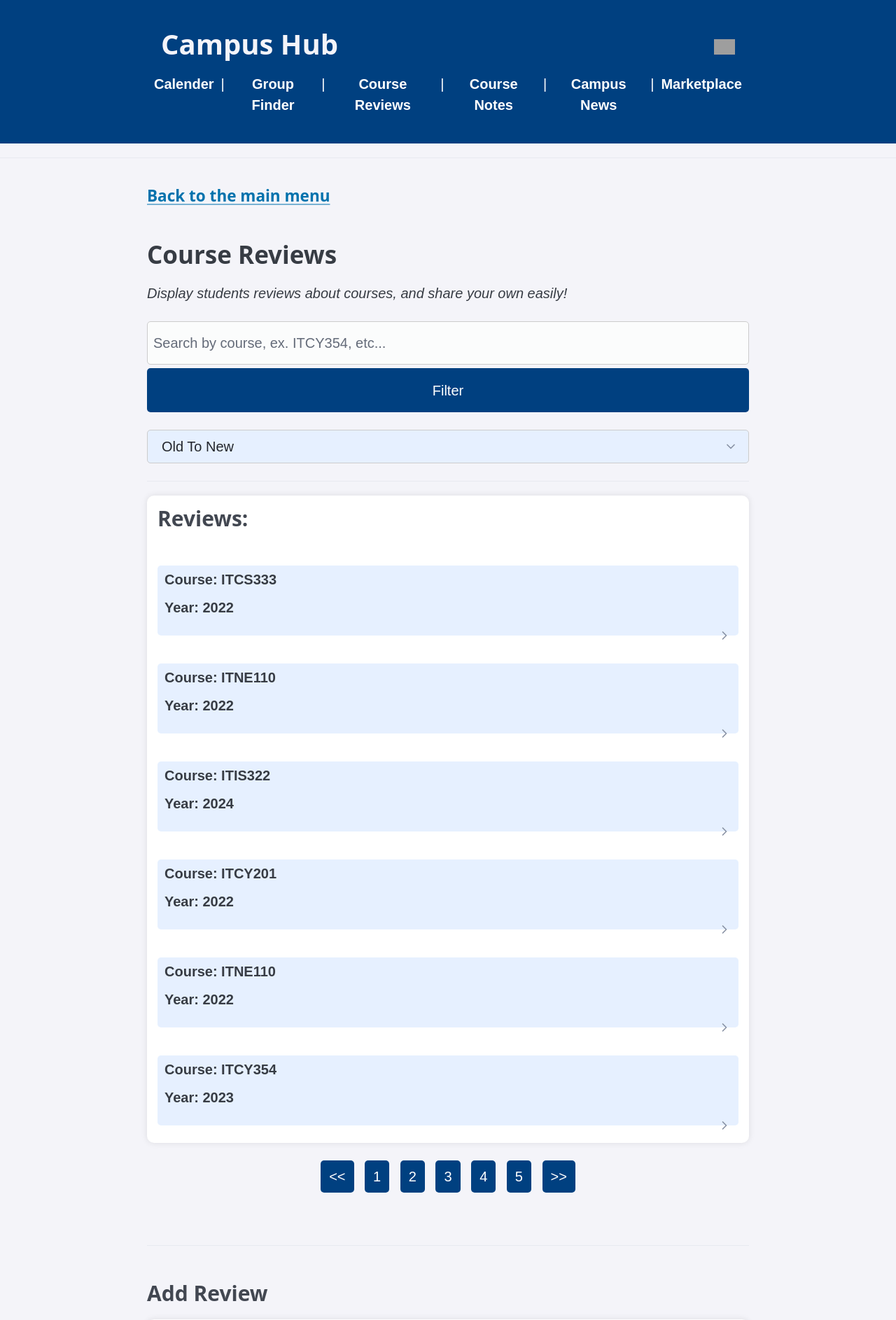
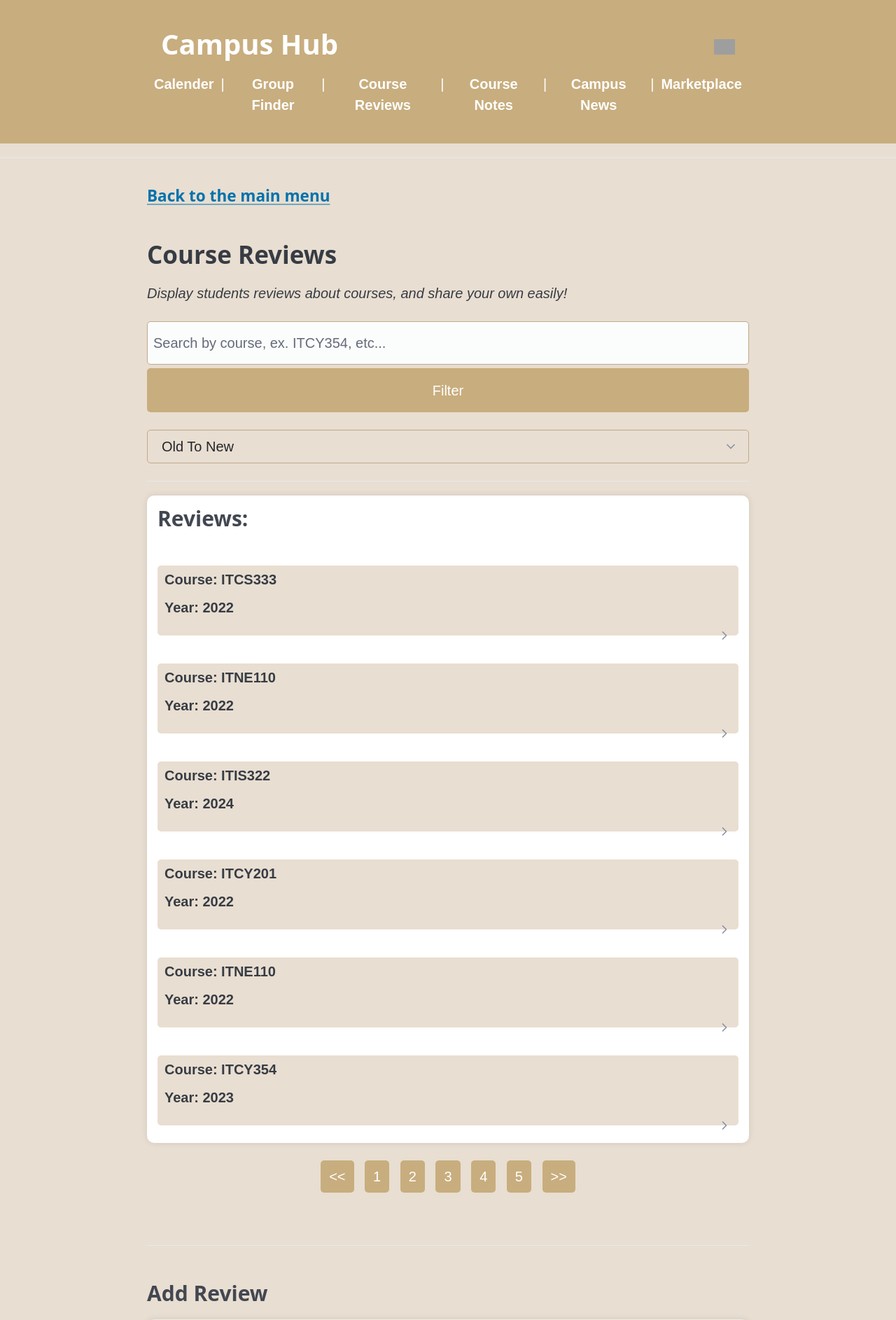
Before and after one commit to Duha248/CS-Project-G4, a PHP site: page / in a window 1280 px wide. Shown: the top 1886 px of the page at 70% size. Run offline with PHP 8.4, Linux system fonts and the light colour scheme; some libraries are stand-ins or nearby versions; grey boxes are pictures that could not be loaded.

Commit message:
change colors theme

```diff
--- a/crstyle.css
+++ b/crstyle.css
@@ -1,7 +1,7 @@
 /* General Styles */
 body {
     font-family: Arial, sans-serif;
-    background-color: #f4f4f9;
+    background-color: #E8DED1;
     margin: 0;
     padding: 0;
 }
@@ -14,7 +14,7 @@ body {
 
 /* Header */
 header {
-    background-color: #004080;
+    background-color:#C8AD7E;
     color: white;
     padding: 10px 0;
     text-align: center;
@@ -28,7 +28,7 @@ header h1 {
 }
 
 .ct {
-    color: #f4f4f9;
+    color: white;
 }
 
 nav a {
@@ -45,19 +45,19 @@ nav a:hover {
     font-style: italic;
 }
 .sorting {
-    background-color:#e6f0ff;
+    background-color:#E8DED1;
 }
 /* Search and Filter */
 input[type="text"], select {
     padding: 8px;
     margin: 5px 0;
-    border: 1px solid #ccc;
+    border: 1px solid #BFAB8C;
     border-radius: 5px;
 }
 
 input[type="button"] {
     padding: 8px 15px;
-    background-color: #004080;
+    background-color:#C8AD7E;
     color: white;
     border: none;
     cursor: pointer;
@@ -65,7 +65,7 @@ input[type="button"] {
 }
 
 input[type="button"]:hover {
-    background-color: #002a5c;
+    background-color: #A0816C;
 }
 
 /* Reviews Section */
@@ -77,7 +77,7 @@ input[type="button"]:hover {
 }
 
 details {
-    background: #e6f0ff;
+    background: #E8DED1;
     padding: 10px;
     border-radius: 5px;
     margin-bottom: 10px;
@@ -101,19 +101,19 @@ summary {
     padding: 8px 12px;
     margin: 5px;
     text-decoration: none;
-    background: #004080;
+    background: #C8AD7E;
     color: white;
     border-radius: 5px;
     display: inline-block;
 }
 
 .pagination_section a:hover {
-    background: #002a5c;
+    background: #A0816C;
 }
 
 /* Form */
 form {
-    background: white;
+    background: #f1ece5;
     padding: 20px;
     border-radius: 10px;
     box-shadow: 0px 0px 10px rgba(0, 0, 0, 0.1);
@@ -121,7 +121,7 @@ form {
 
 input[type="submit"] {
     padding: 10px 20px;
-    background-color: #004080;
+    background-color: #C8AD7E;
     color: white;
     border: none;
     cursor: pointer;
@@ -130,12 +130,12 @@ input[type="submit"] {
 }
 
 input[type="submit"]:hover {
-    background-color: #002a5c;
+    background-color: #A0816C;
 }
 
 /* Footer */
 footer {
-    background-color: #004080;
+    background-color: #C8AD7E;
     color: white;
     text-align: center;
     padding: 10px 0;
```
